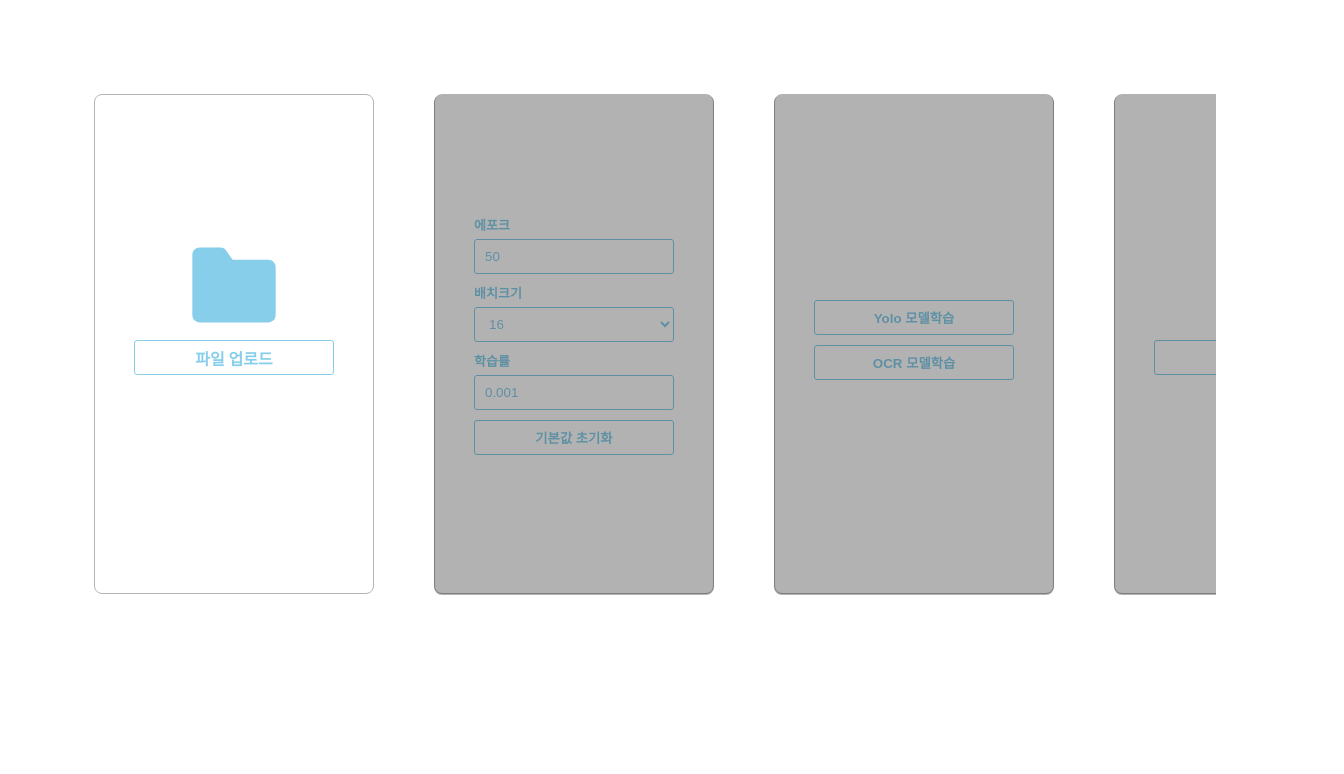
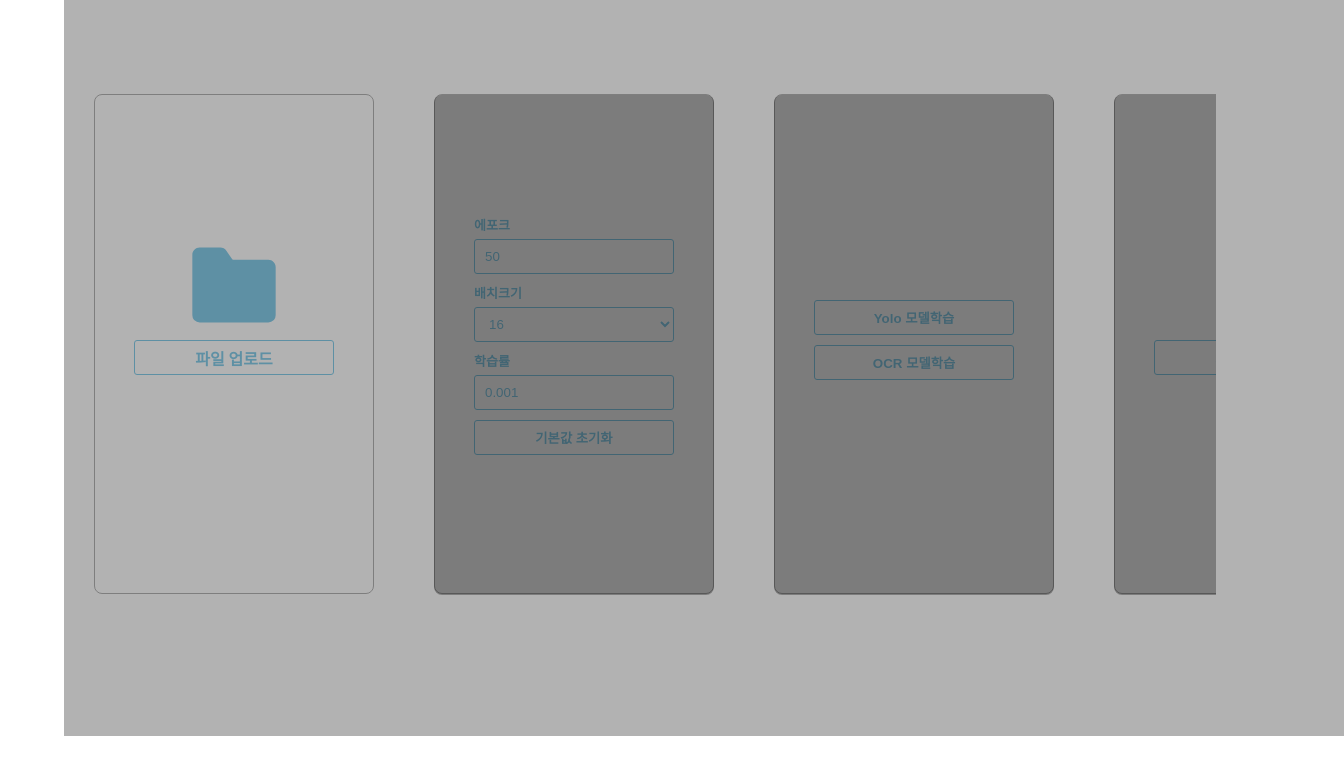
Before and after one commit to GDSC-Daejin/project-have-to-win-frontend, a Next.js app: page / in a window 1280 px wide. Shown: the top 774 px of the page, 1344 px wide, since content can reach past the window. Built offline with nearby package versions, Linux system fonts and the light colour scheme; no server answers.

Commit message:
로그 출력 컴포넌트 제작

```diff
--- /dev/null
+++ b/src/app/component/PrintLog.tsx
@@ -0,0 +1,37 @@
+"use client";
+
+import { useQuery } from "@tanstack/react-query";
+import styled from "styled-components";
+
+const Curtain = styled.div`
+  position: absolute;
+  top: -4rem;
+  z-index: 2;
+  background-color: rgba(0, 0, 0, 0.3);
+  width: 100vw;
+  height: 100vh;
+`;
+
+const LogBox = styled.div`
+  width: 300px;
+  height: 100px;
+  background-color: semiblack;
+`;
+
+const PrintLog = () => {
+  const { data } = useQuery({
+    queryKey: ["Log"],
+    queryFn: async () => {
+      return (await fetch(`http://122.47.121.165:8080/stream_logs`)).json();
+    },
+  });
+  return (
+    <div>
+      <Curtain>
+        <LogBox></LogBox>
+      </Curtain>
+    </div>
+  );
+};
+
+export default PrintLog;
--- a/src/app/page.tsx
+++ b/src/app/page.tsx
@@ -3,10 +3,12 @@ import LearningOption from "./component/LearningOption";
 import SelectModel from "./component/SelectModel";
 import FileUpload from "./component/FileUpload";
 import FileDownload from "./component/FileDownload";
+import PrintLog from "./component/PrintLog";
 
 export default function Home() {
   return (
     <main className={styles.main}>
+      <PrintLog />
       <FileUpload />
       <LearningOption />
       <SelectModel />
```
